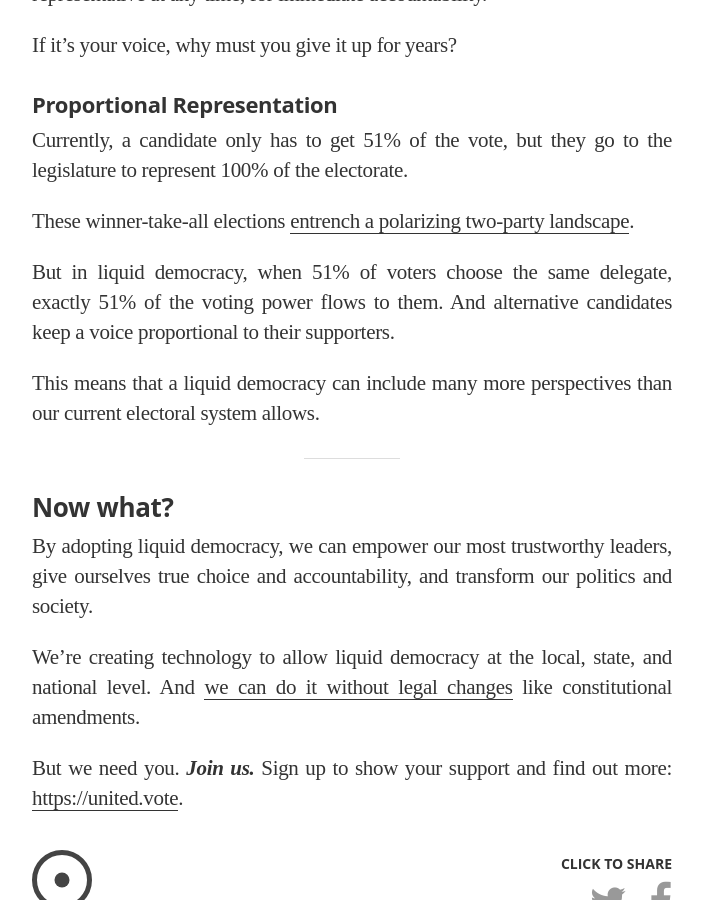
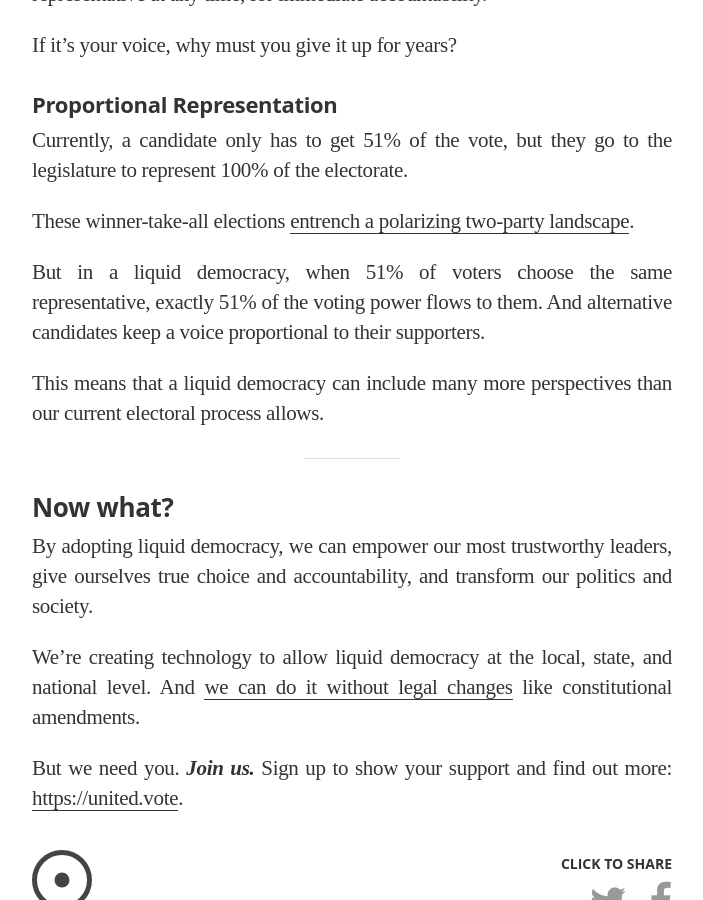
Before and after one commit to voteliquid/blog, a Jekyll site: the page built from _posts/2016-09-21-what-is-liquid-democracy.md, in a window 1280 px wide and 900 px high, scrolled down 3893 px. Shown: the whole window, without its empty margins (288-991 px from the left). Built offline with Jekyll 4.4.1, drawn with Linux system fonts in a browser that asks for light colours; nearby versions of some CDN libraries; some web fonts are replaced.

Commit message:
Minor tweak to 'WiLD?'

```diff
--- a/_posts/2016-09-21-what-is-liquid-democracy.md
+++ b/_posts/2016-09-21-what-is-liquid-democracy.md
@@ -90,9 +90,9 @@ Currently, a candidate only has to get 51% of the vote, but they go to the legis
 
 These winner-take-all elections [entrench a polarizing two-party landscape](/2017/03/06/how-to-move-past-two-parties/).
 
-But in liquid democracy, when 51% of voters choose the same delegate, exactly 51% of the voting power flows to them. And alternative candidates keep a voice proportional to their supporters.
+But in a liquid democracy, when 51% of voters choose the same representative, exactly 51% of the voting power flows to them. And alternative candidates keep a voice proportional to their supporters.
 
-This means that a liquid democracy can include many more perspectives than our current electoral system allows.
+This means that a liquid democracy can include many more perspectives than our current electoral process allows.
 
 ---------
 
```
